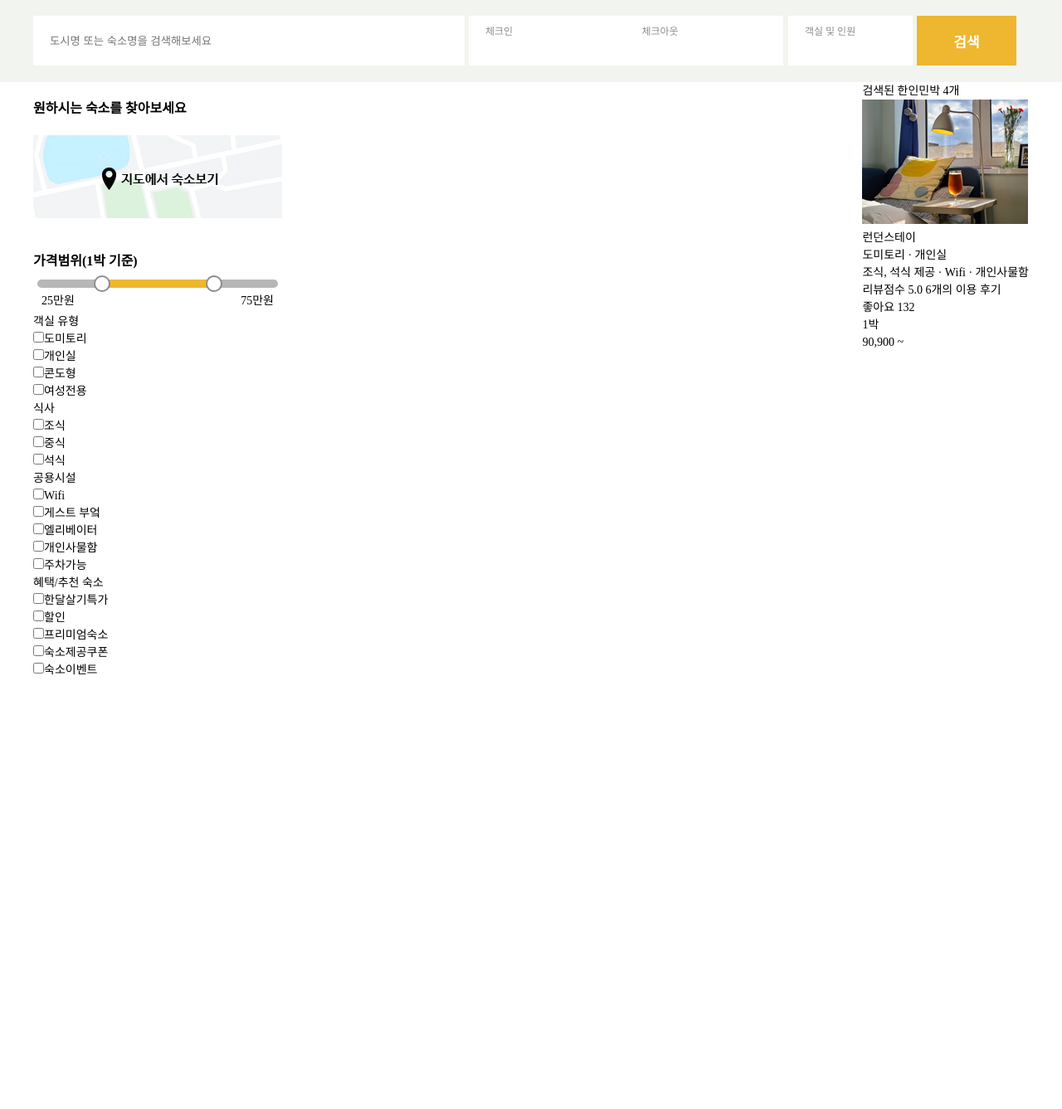
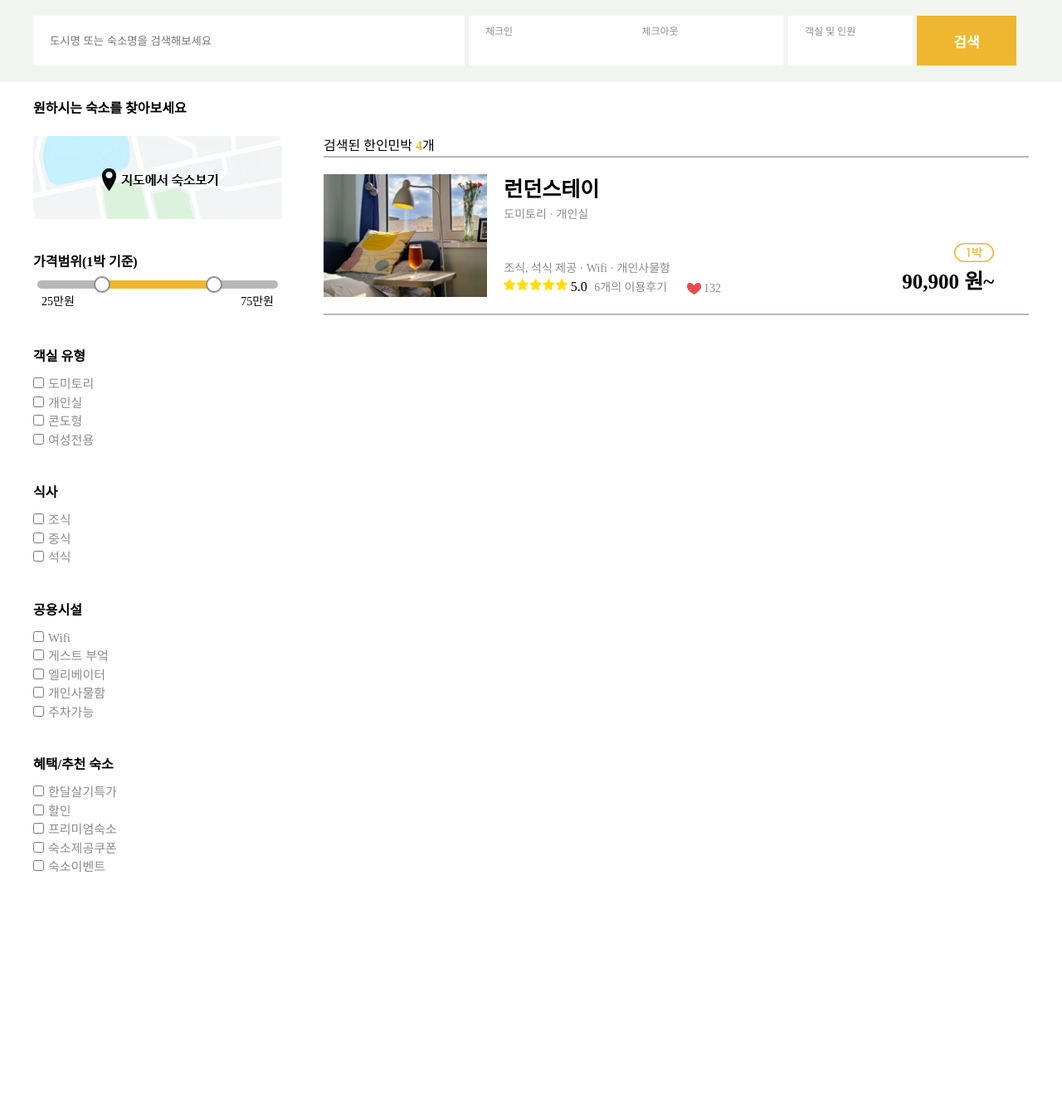
Before and after one commit to onezeun/minda, a PHP site: page /lodging_search.html in a window 1280 px wide. Shown: the part 201-1538 px from the top of the page at 83% size. Run offline with PHP 8.4, Linux system fonts and the light colour scheme.

Commit message:
feat: 검색결과 UI

```diff
--- a/css/lodging_search.css
+++ b/css/lodging_search.css
@@ -29,7 +29,7 @@ input[type="date"]::-webkit-calendar-picker-indicator {
   margin-bottom: 200px;
 }
 
-/* search */
+/* search bar */
 .search_bar_wrap {
   height: 100px;
   background: #f2f5ef;
@@ -137,16 +137,19 @@ input[type="date"]::-webkit-calendar-picker-indicator {
 .search_filter {
   width: 300px;
   float: left;
+  margin-right: 50px;
 }
 
 .search_result {
-  float: right;
+  float: left;
+  margin-top: 65px;
 }
 
 .search_filter_title {
   font-weight: bold;
   font-size: 16px;
   margin: 20px 0;
+  height: 25px;
 }
 
 .search_filter_map {
@@ -163,14 +166,14 @@ input[type="date"]::-webkit-calendar-picker-indicator {
   position: relative;
   width: 100%;
   max-width: 300px;
+  margin-bottom: 40px;
 }
 
-.filter_price_range_title {
+.filter_title {
   font-weight: bold;
   font-size: 16px;
-  margin: 10px 0;
+  margin-bottom: 10px
 }
-
 
 .multi_range_slider {
   margin-top: 10px;
@@ -263,6 +266,119 @@ input[type="range"]::-webkit-slider-thumb {
   float: right;
 }
 
+.checkbox_wrap {
+  margin-bottom: 40px;
+}
+
+.checkbox_wrap label{
+  color: #8c8c8c;
+  font-size: 15px;
+  margin: 0 0 5px 5px;
+}
+
+
+/* search result */
+.search_result_title {
+  width: 850px;
+  font-size: 16px;
+  border-bottom: 2px solid #b7b7b7;
+}
+
+.search_result_title span {
+  font-weight: bold;
+  color: #eeb72f
+}
+
+.result_room {
+  width: 850px;
+  height: 190px;
+  border-bottom: 2px solid #b7b7b7;
+  padding: 20px 0;
+  position: relative;
+  display: flex;
+}
+
+
+.result_room_left {
+  width: 480px;
+  margin-left: 20px;
+  position: relative;
+}
+
+/* .result_room_right {
+  position: absolute;
+  right: 0;
+}  */
+
+.lodging_name {
+  font-size: 25px;
+  font-weight: bold;
+}
+
+.room_type {
+  color: #8c8c8c;
+}
+
+.result_room_bot {
+  position: absolute;
+  bottom: 0;
+  color: #8c8c8c;
+}
+
+.result_room_review {
+display: inline-block;
+margin-right: 20px;
+}
+
+.review_star {
+  width: 77px;
+  height: 14px;
+  background: url(../images/star.png) no-repeat;
+  text-indent: -9999px;
+  display: inline-block;
+}
+
+.review_count {
+  color: black;
+  font-size: 16px;
+  margin-right: 5px;
+}
+
+.result_room_like {
+  display: inline-block;
+}
+
+.like_sign {
+  width: 17px;
+  height: 14px;
+  background: url(../images/heart.png) no-repeat;
+  text-indent: -9999px;
+  display: inline-block;
+  vertical-align: middle;
+}
+
+.like_count {
+  vertical-align: middle;
+}
+.result_room_right {
+  display: flex;
+  flex-direction: column;
+  align-items: flex-end;
+  justify-content: flex-end;
+}
+
+.result_room_day {
+  width: 48px;
+  height: 23px;
+  background: url(../images/oneday.png) no-repeat;
+  margin-bottom: 5px;
+}
+
+.result_room_price {
+  font-size: 25px;
+  font-weight: bold;
+}
+
 
 /* search result */
 .pagenation_btn01 {
--- a/lodging_search.html
+++ b/lodging_search.html
@@ -94,7 +94,7 @@
           <a href="#" class="search_filter_map indent">지도에서 숙소보기</a>
 
           <div class="filter_price_range">
-            <p class="filter_price_range_title">가격범위(1박 기준)</p>
+            <p class="filter_title">가격범위(1박 기준)</p>
             <div class="multi_range_slider">
               <!-- 진짜 슬라이더 -->
               <input type="range" id="input_left" min="0" max="100" value="25" />
@@ -165,7 +165,7 @@
           </script>
 
           <div class="filter_room_type">
-            <p>객실 유형</p>
+            <p class="filter_title">객실 유형</p>
             <div class="checkbox_wrap">
               <div class="room_type1">
                 <input type="checkbox" id="room_type1"><label for="room_type1">도미토리</label>
@@ -183,7 +183,7 @@
           </div>
 
           <div class="filter_meal">
-            <p>식사</p>
+            <p class="filter_title">식사</p>
             <div class="checkbox_wrap">
               <div class="meal1">
                 <input type="checkbox" id="meal1"><label for="meal1">조식</label>
@@ -197,7 +197,8 @@
             </div>
           </div>
           <div class="filter_public">
-            <p>공용시설</p>
+            <p class="filter_title">공용시설</p>
+            <div class="checkbox_wrap">
               <div class="public1">
                 <input type="checkbox" id="public1"><label for="public1">Wifi</label>
               </div>
@@ -214,8 +215,11 @@
                 <input type="checkbox" id="public5"><label for="public5">주차가능</label>
               </div>
             </div>
+          </div>
+
           <div class="filter_benefit">
-            <p>혜택/추천 숙소</p>
+            <p class="filter_title">혜택/추천 숙소</p>
+            <div class="checkbox_wrap">
               <div class="benefit1">
                 <input type="checkbox" id="benefit1"><label for="benefit1">한달살기특가</label>
               </div>
@@ -233,31 +237,34 @@
               </div>
             </div>
           </div>
+        </div>
 
 
         <div class="search_result">
-          <p>검색된 한인민박 <span>4</span>개</p>
+          <p class="search_result_title">검색된 한인민박 <span>4</span>개</p>
           <div class="result_room">
             <img src="images/search_room_img01.png" alt="검색된숙소이미지1">
+            <div class="result_room_left">
               <div class="result_room_top">
-              <p>런던스테이</p>
-              <p>도미토리 · 개인실</p>
+                <p class="lodging_name">런던스테이</p>
+                <p class="room_type">도미토리 · 개인실</p>
               </div>
               <div class="result_room_bot">
-              <p>조식, 석식 제공 · Wifi · 개인사물함</p>
+                <p class="room_service">조식, 석식 제공 · Wifi · 개인사물함</p>
                 <div class="result_room_review">
                   <span class="review_star">리뷰점수</span>
                   <span class="review_count">5.0</span>
-                <span class="review_comment">6개의 이용 후기</span>
+                  <span class="review_comment">6개의 이용후기</span>
                 </div>
                 <div class="result_room_like">
-                <span class="like_icon">좋아요</span>
+                  <span class="like_sign">좋아요</span>
                   <span class="like_count">132</span>
                 </div>
               </div>
+            </div>
             <div class="result_room_right">
-              <p class="result_room_day">1박</p>
-              <p class="result_room_price">90,900 ~</p>
+              <p class="result_room_day indent">1박</p>
+              <p class="result_room_price">90,900 원~</p>
             </div>
           </div>
           <div class="pagenation indent">
```
Also changed, not shown: images/oneday.png (added). Lines whose indentation alone changed are shown as unchanged.
